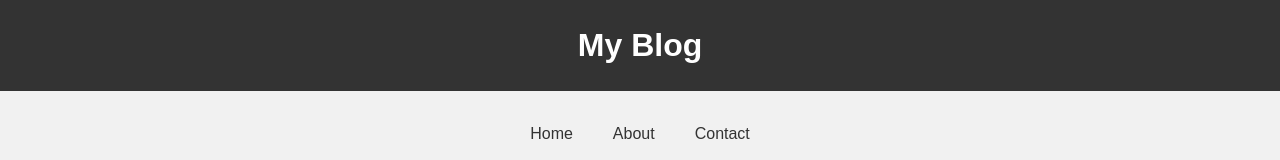
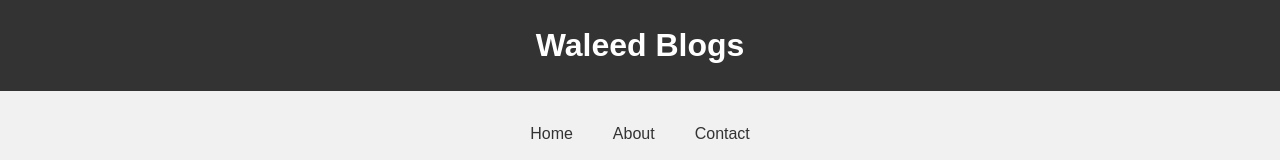
Before and after one commit to umairashraf2/blogging-website, a plain HTML site: page index.html in a window 1280 px wide. Shown: the top 160 px of the page. Drawn offline with Linux system fonts and the light colour scheme.

Commit message:
new changes

```diff
--- a/index.html
+++ b/index.html
@@ -3,13 +3,13 @@
 <head>
   <meta charset="UTF-8">
   <meta name="viewport" content="width=device-width, initial-scale=1.0">
-  <title>My Blog</title>
+  <title>Waleed Blogs</title>
   <link rel="stylesheet" href="style.css">
 </head>
 <body>
   <header>
     <div class="container">
-      <h1>My Blog</h1>
+      <h1>Waleed Blogs</h1>
     </div>
   </header>
 
```
Also changed, not shown: about.html (+1 -1 lines).
